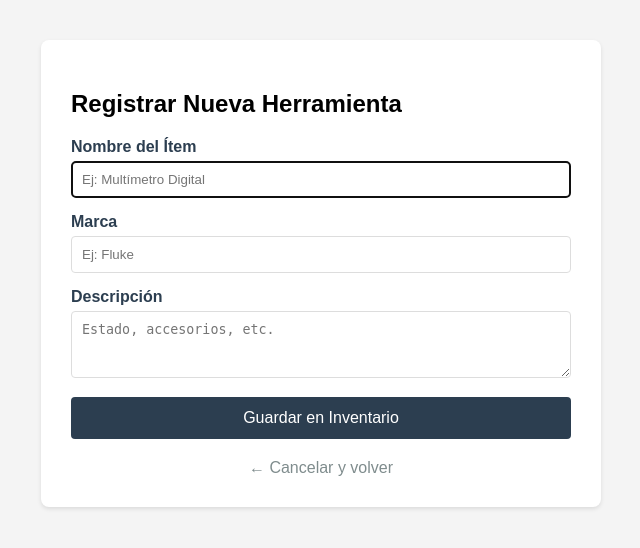
After one commit to KmodeException/gearstack, a Django app: page /add/ in a window 1280 px wide. The commit adds this page. Shown: the top 548 px of the page, without its empty margins (319-959 px from the left). Run offline with Django 5.2, Linux system fonts and the light colour scheme.

Commit message:
feat: implementar lógica completa de CRUD y búsqueda inteligente de inventario

```diff
--- a/config/urls.py
+++ b/config/urls.py
@@ -16,11 +16,21 @@ Including another URLconf
 """
 from django.contrib import admin
 from django.urls import path
-from inventory.views import item_list
-from inventory.views import item_detail
+from inventory.views import item_list, item_detail, item_create, item_delete
+
 
 urlpatterns = [
     path('admin/', admin.site.urls),
+    # Lista de items (y búsqueda)
     path('', item_list, name='item_list'),
+
+    # Detalle de item
     path('item/<int:pk>/', item_detail, name='item_detail'),
+
+    # Nueva ruta: Añadir item
+    path('add/', item_create, name='item_create'),
+
+    # Nueva ruta: Eliminar item
+    path('delete/<int:pk>/', item_delete, name='item_delete'),
+
 ]
--- /dev/null
+++ b/inventory/templates/inventory/item_form.html
@@ -0,0 +1,41 @@
+<!DOCTYPE html>
+<html lang="es">
+<head>
+    <meta charset="UTF-8">
+    <title>Añadir Herramienta - GearStack</title>
+    <style>
+        body { font-family: sans-serif; margin: 40px; background-color: #f4f4f4; }
+        .form-container { background: white; padding: 30px; border-radius: 8px; box-shadow: 0 2px 4px rgba(0,0,0,0.1); max-width: 500px; margin: auto; }
+        .form-group { margin-bottom: 15px; }
+        label { display: block; margin-bottom: 5px; font-weight: bold; color: #2c3e50; }
+        input, textarea, select { width: 100%; padding: 10px; border: 1px solid #ddd; border-radius: 4px; box-sizing: border-box; }
+        .btn-save { background-color: #2c3e50; color: white; border: none; padding: 12px 20px; cursor: pointer; border-radius: 4px; width: 100%; font-size: 16px; }
+        .btn-save:hover { background-color: #34495e; }
+        .back-link { display: block; margin-top: 20px; text-align: center; color: #7f8c8d; text-decoration: none; }
+    </style>
+</head>
+<body>
+    <div class="form-container">
+        <h2>Registrar Nueva Herramienta</h2>
+        <form method="POST">
+            {% csrf_token %} <div class="form-group">
+                <label for="name">Nombre del Ítem</label>
+                <input type="text" name="name" id="name" required autofocus placeholder="Ej: Multímetro Digital">
+            </div>
+
+            <div class="form-group">
+                <label for="brand">Marca</label>
+                <input type="text" name="brand" id="brand" placeholder="Ej: Fluke">
+            </div>
+
+            <div class="form-group">
+                <label for="description">Descripción</label>
+                <textarea name="description" id="description" rows="3" placeholder="Estado, accesorios, etc."></textarea>
+            </div>
+
+            <button type="submit" class="btn-save">Guardar en Inventario</button>
+        </form>
+        <a href="{% url 'item_list' %}" class="back-link">← Cancelar y volver</a>
+    </div>
+</body>
+</html>
--- a/inventory/views.py
+++ b/inventory/views.py
@@ -1,6 +1,7 @@
-from django.shortcuts import render
+from django.shortcuts import render, redirect, get_object_or_404
+from django.db.models import Q
 from .models import Item
-from django.shortcuts import render, get_object_or_404
+
 
 def item_list(request):
     items = Item.objects.all()
@@ -9,3 +10,40 @@ def item_list(request):
 def item_detail(request, pk):
     item = get_object_or_404(Item, pk=pk)
     return render(request, 'inventory/item_detail.html', {'item': item})
+
+def item_create(request):
+    if request.method == 'POST':
+        Item.objects.create(
+            name=request.POST.get('name'),
+            brand=request.POST.get('brand'),
+            description=request.POST.get('description'),
+        )
+        return redirect('item_list')
+    return render(request, 'inventory/item_form.html')
+
+def item_delete(request, pk):
+    item = get_object_or_404(Item, pk=pk)
+    if request.method == 'POST':
+        item.delete()
+        return redirect('item_list')
+    return render(request, 'inventory/item_list.html', {'item': item})
+
+def item_list(request):
+    # Capturamos lo que el usuario escribe en el input name="q"
+    query = request.GET.get('q', '')
+
+    if query:
+        # Filtramos por nombre, marca o descripción (icontains no distingue mayúsculas)
+        items = Item.objects.filter(
+            Q(name__icontains=query) |
+            Q(brand__icontains=query) |
+            Q(description__icontains=query)
+        )
+    else:
+        # Si no hay búsqueda, mostramos todo como hasta ahora
+        items = Item.objects.all()
+
+    return render(request, 'inventory/item_list.html', {
+        'items': items,
+        'query': query  # Enviamos la query de vuelta para que no se borre del input
+    })
--- a/seed.py
+++ b/seed.py
@@ -28,7 +28,7 @@ def seed_data():
             category=random.choice(cat_objs),
             brand=fake.company(),
             serial_number=fake.bothify(text='SN-####-####-??'),
-            notes=fake.sentence(nb_words=10),
+            description=fake.sentence(nb_words=10), # <--- AQUÍ: DEBE SER DESCRIPTION
             purchase_date=fake.date_between(start_date='-2y', end_date='today')
         )
     print("¡listo! 15 ítems de ejemplo creados.")
```
Also changed, not shown: inventory/models.py (+5 -5 lines), inventory/templates/inventory/item_list.html (+24 -5 lines), inventory/migrations/0002_remove_item_notes_item_description_and_more.py (added).
